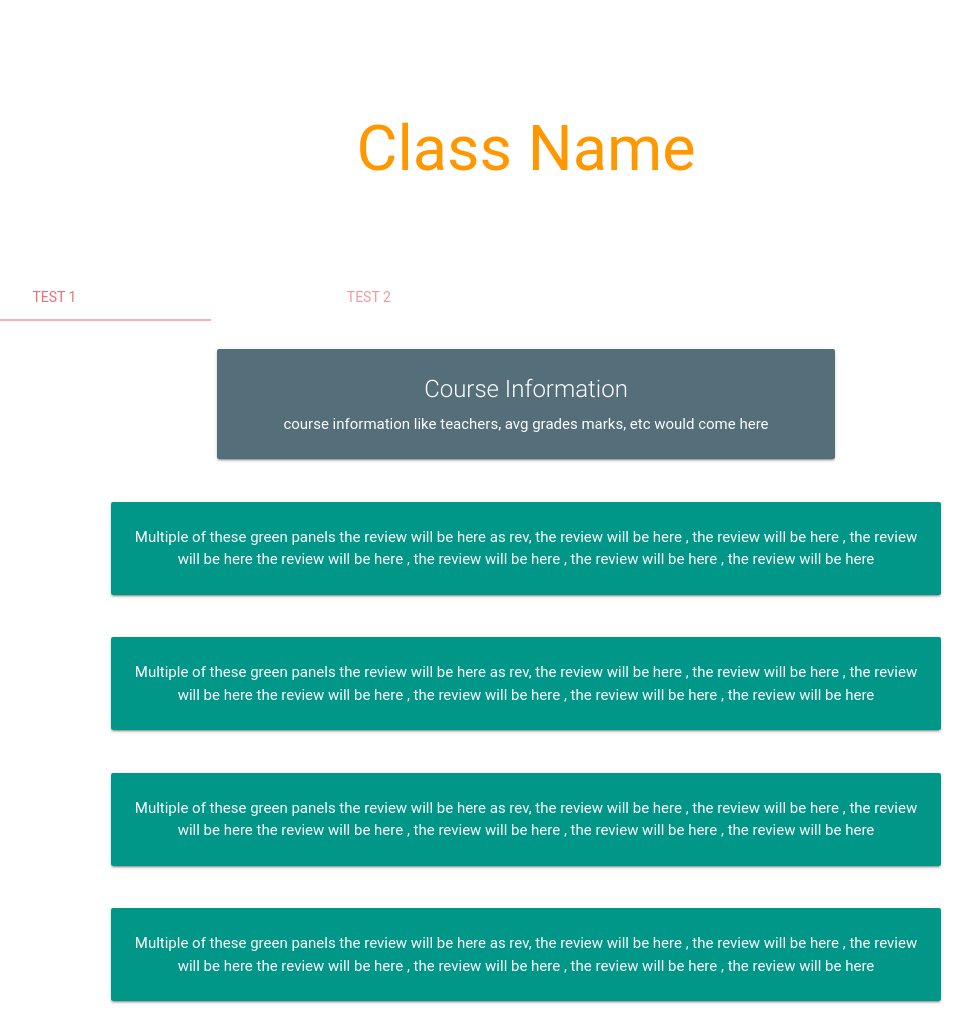
After one commit to abhiver222/CS411-Illini_Classes, a Flask app: template app/templates/course.html in a window 1280 px wide. The commit adds this page. Shown: the whole page, without its empty margins (114-1087 px from the left). Run offline with Flask 2, Linux system fonts and the light colour scheme; the template is opened without the code that fills it, so the values that code supplies are empty; some libraries are stand-ins or nearby versions; some web fonts are replaced.

Commit message:
made more changes, added a course template page

```diff
--- a/app/data/query.py
+++ b/app/data/query.py
@@ -37,6 +37,7 @@ class Query:
 
     # selection queries
 
+    # course information queries
     def getCourseInfoByName(self,courseName):
 
         query = """SELECT * FROM Courses WHERE Name = \"{name}\"""".format(name=courseName)
@@ -51,7 +52,7 @@ class Query:
 
         return self.cur.fetchall()
 
-    def getComments(self,crn):
+    def getReviews(self,crn):
 
         query = """SELECT * FROM Reviews WHERE CourseCRN = {crn}""".format(crn=crn)
         self.cur.execute(query)
--- /dev/null
+++ b/app/templates/course.html
@@ -0,0 +1,97 @@
+<!DOCTYPE html>
+<html lang="en">
+<head>
+    {% include 'head.html' %}
+    <title>Title</title>
+</head>
+<body>
+    <br/>
+    <div class="section no-pad-bot" id="index-banner">
+    <div class="container">
+      <br><br>
+
+        <h1 class="header center orange-text">Class Name</h1>
+      <div class="row center">
+
+      </div>
+
+      <br><br>
+
+    </div>
+    </div>
+
+    <div class="row">
+    <div class="col s12">
+      <ul class="tabs">
+        <li class="tab col s3"><a class="active" href="#info">Test 1</a></li>
+        <li class="tab col s3"><a href="#forum">Test 2</a></li>
+      </ul>
+    </div>
+  </div>
+
+
+    <div class="col s12" id="info">
+    <div class="row center">
+        <div class="col s12 m6 offset-m3">
+          <div class="card blue-grey darken-1">
+            <div class="card-content white-text">
+              <span class="card-title">Course Information</span>
+              <p> course information like teachers, avg grades marks, etc would come here</p>
+            </div>
+          </div>
+        </div>
+    </div>
+
+
+
+
+    <div class="row center">
+      <div class="col s12 m8 offset-m2">
+        <div class="card-panel teal">
+          <span class="white-text">
+              Multiple of these green panels
+              the review will be here as rev, the review will be here , the review will be here , the review will be here
+              the review will be here , the review will be here , the review will be here , the review will be here
+          </span>
+        </div>
+      </div>
+    </div>
+    <div class="row center">
+      <div class="col s12 m8 offset-m2">
+        <div class="card-panel teal">
+          <span class="white-text">
+              Multiple of these green panels
+              the review will be here as rev, the review will be here , the review will be here , the review will be here
+              the review will be here , the review will be here , the review will be here , the review will be here
+          </span>
+        </div>
+      </div>
+    </div>
+    <div class="row center">
+      <div class="col s12 m8 offset-m2">
+        <div class="card-panel teal">
+          <span class="white-text">
+              Multiple of these green panels
+              the review will be here as rev, the review will be here , the review will be here , the review will be here
+              the review will be here , the review will be here , the review will be here , the review will be here
+          </span>
+        </div>
+      </div>
+    </div><div class="row center">
+      <div class="col s12 m8 offset-m2">
+        <div class="card-panel teal">
+          <span class="white-text">
+              Multiple of these green panels
+              the review will be here as rev, the review will be here , the review will be here , the review will be here
+              the review will be here , the review will be here , the review will be here , the review will be here
+          </span>
+        </div>
+      </div>
+    </div>
+    </div>
+
+    <div id="forum">forum</div>
+    {% include 'foot.html' %}
+
+</body>
+</html>
--- a/app/templates/landing.html
+++ b/app/templates/landing.html
@@ -5,7 +5,7 @@
     <title>Title</title>
 </head>
 <body>
-<nav class="light-blue lighten-1" role="navigation">
+  <nav class="light-blue lighten-1" role="navigation">
     <div class="nav-wrapper container"><a id="logo-container" href="#" class="brand-logo">Home</a>
       <ul class="right hide-on-med-and-down">
         <li><a href="#">Navbar Link</a></li>
--- a/app/views.py
+++ b/app/views.py
@@ -7,7 +7,7 @@ def index():
     """
     route renders the landing page
     """
-    return render_template('landing.html')
+    return render_template('course.html')
 
 @app.route('/', methods=['POST','GET'])
 def search():
```
